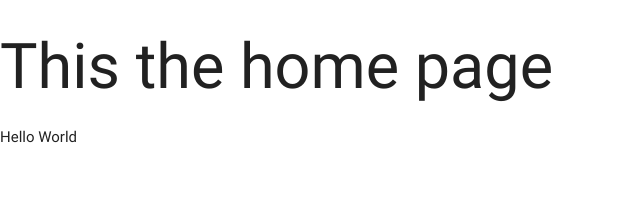
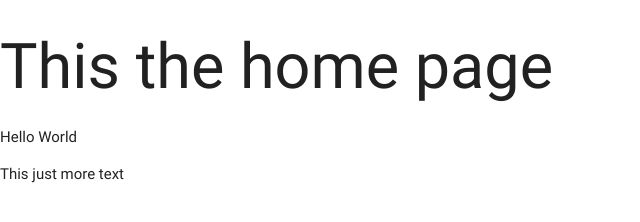
Before and after one commit to Kwasi82/materialize-proj, a plain HTML site: page index.html in a window 1280 px wide. Shown: the whole page, without its empty margins (0-640 px from the left). Drawn offline with nearby package versions, Linux system fonts and the light colour scheme.

Commit message:
added more text to the Home page

```diff
--- a/index.html
+++ b/index.html
@@ -16,6 +16,7 @@
       <section>
         <h1>This the home page</h1>
         <p>Hello World</p>
+        <p>This just more text</p>
       </section>
       <!--Import jQuery before materialize.js-->
       <script type="text/javascript" src="https://code.jquery.com/jquery-2.1.1.min.js"></script>
```
